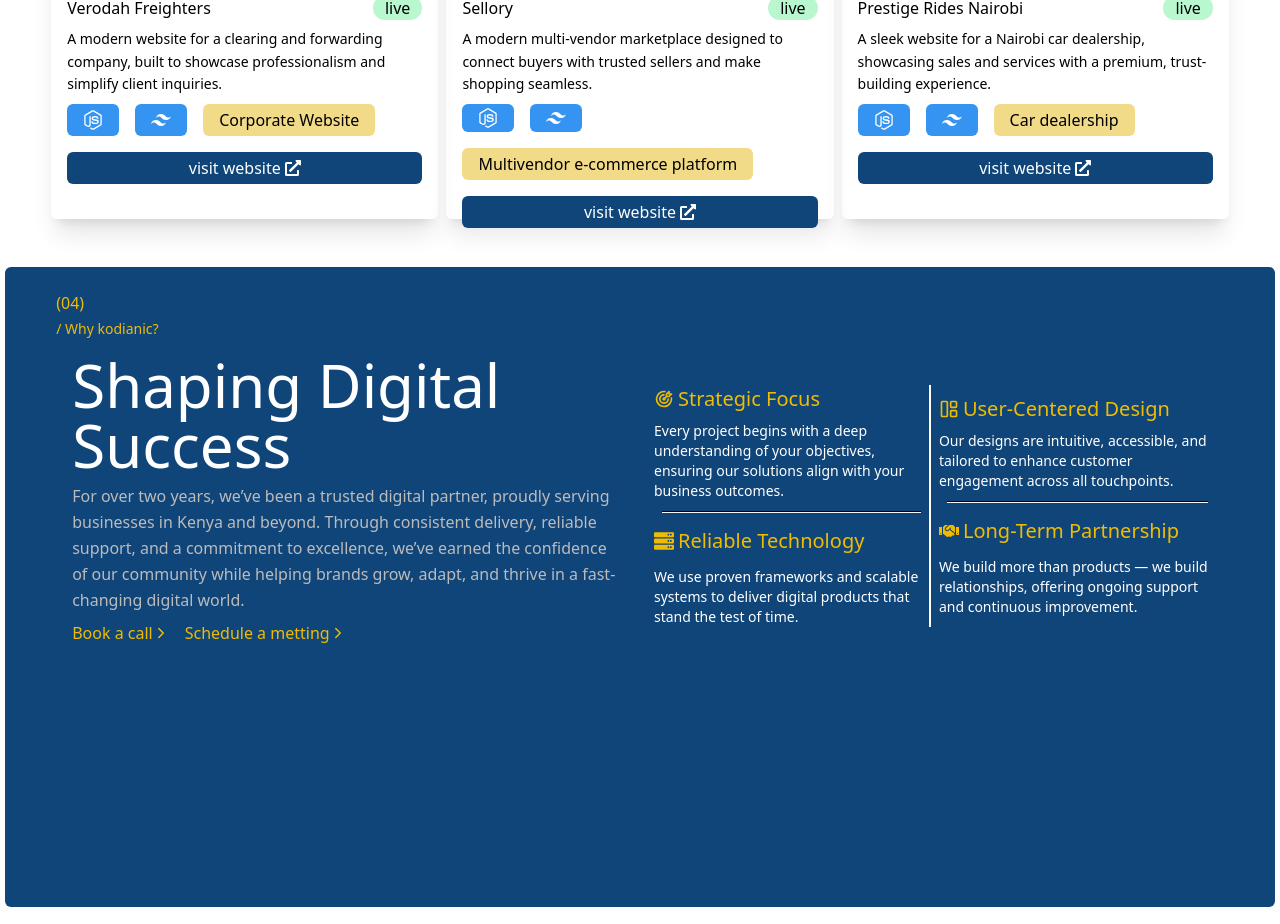
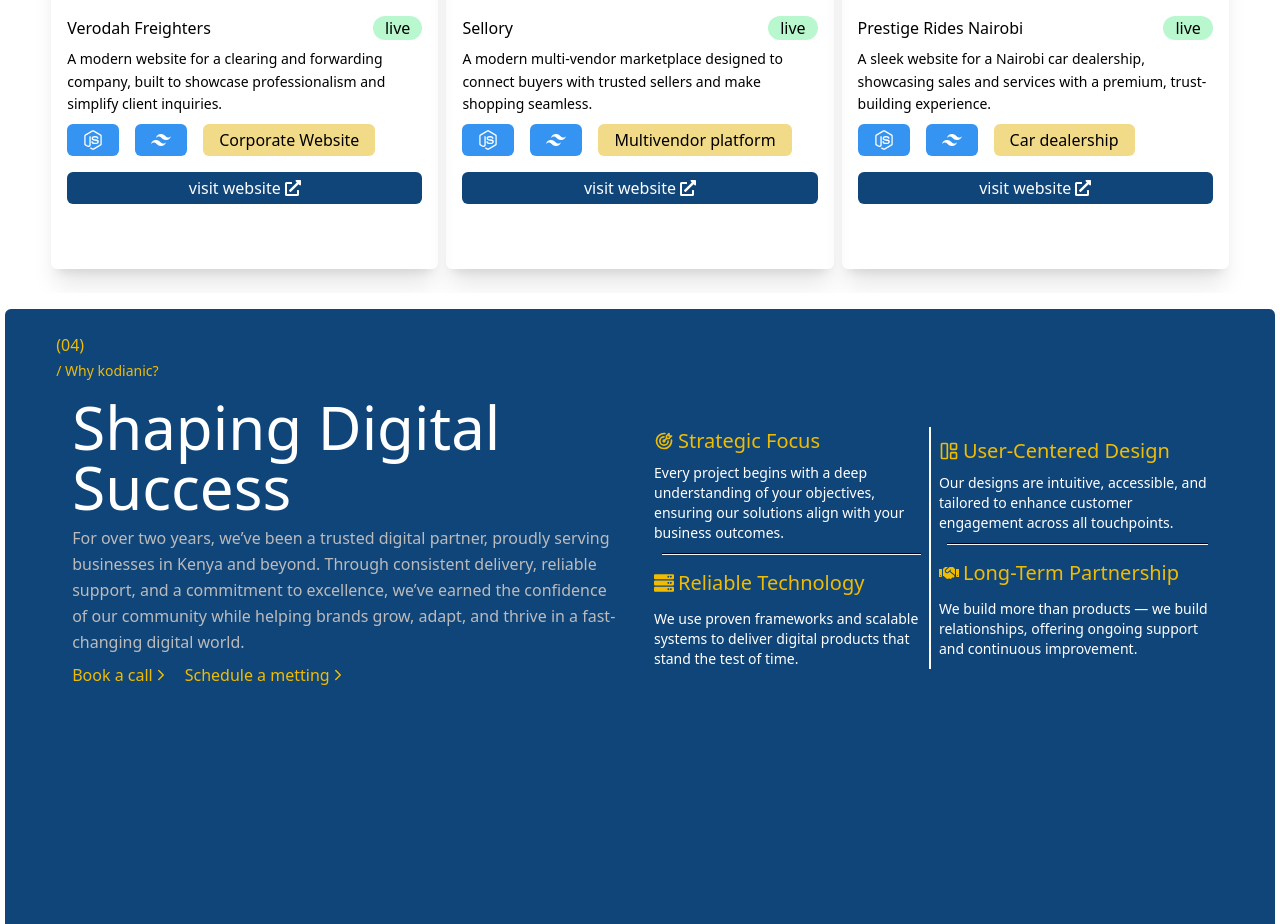
Before and after one commit to maluki65/Kodianic, a React (Vite) app: page / in a window 1280 px wide. Shown: the part 8200-9124 px from the top of the page. Built offline with nearby package versions, Linux system fonts and the light colour scheme; no server answers.

Commit message:
Height issues

```diff
--- a/src/commons/Data/Projects.jsx
+++ b/src/commons/Data/Projects.jsx
@@ -11,7 +11,7 @@
   {
     name: 'Sellory',
     image: 'https://i.pinimg.com/736x/8f/40/18/8f4018c264a9d672414bf17744b1b571.jpg',
-    type: 'Multivendor e-commerce platform',
+    type: 'Multivendor platform',
     description: 'A modern multi-vendor marketplace designed to connect buyers with trusted sellers and make shopping seamless.',
     TechStack: ['React', 'Node', 'Tailwindcss'],
     link: 'https://sellory-rouge.vercel.app/'
--- a/src/components/ProjectItems/ProjectItems.jsx
+++ b/src/components/ProjectItems/ProjectItems.jsx
@@ -6,7 +6,7 @@
 
 function ProjectItems({Projects}) {
   return (
-    <div className='h-[400px] flex flex-col gap-2 p-1 rounded-md shadow-xl pContainer'>
+    <div className='h-[450px] flex flex-col gap-2 p-1 rounded-md shadow-xl pContainer'>
       <img
         src={Projects.image}
         loading='lazy'
```
